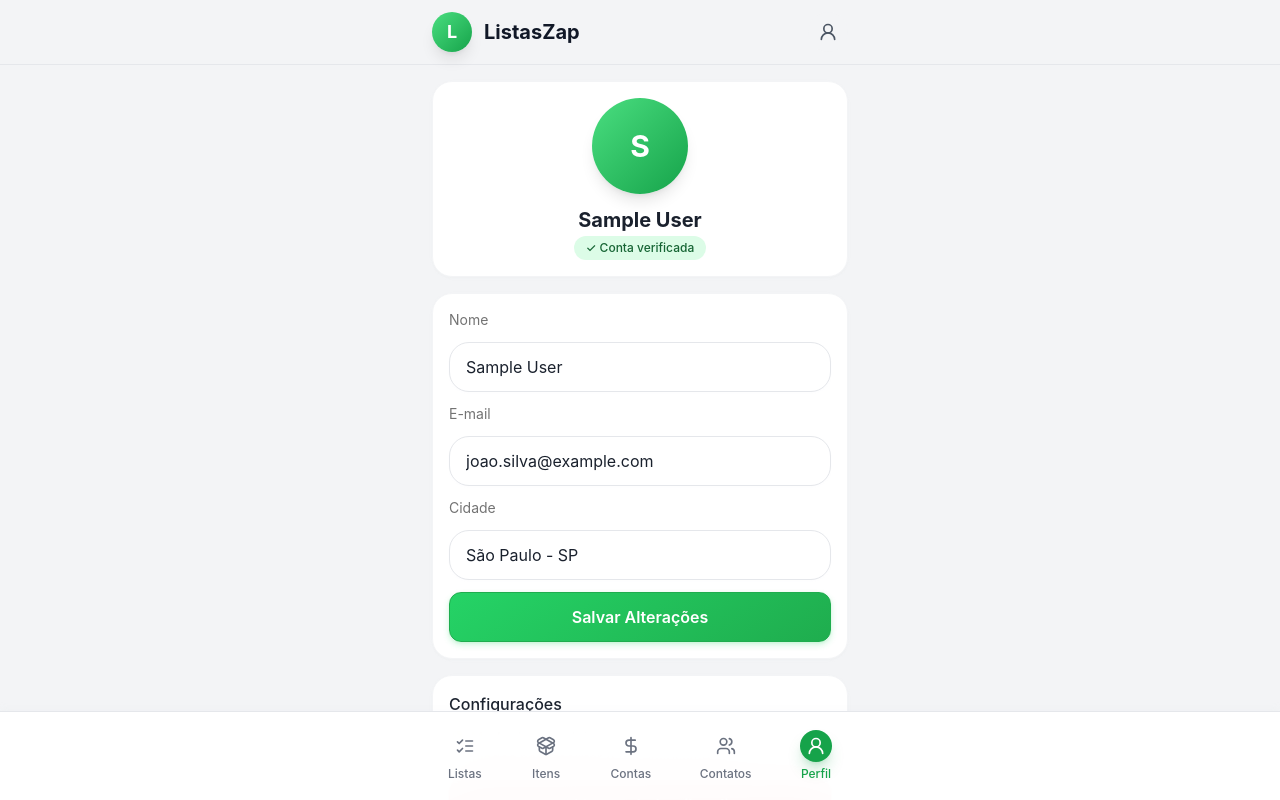
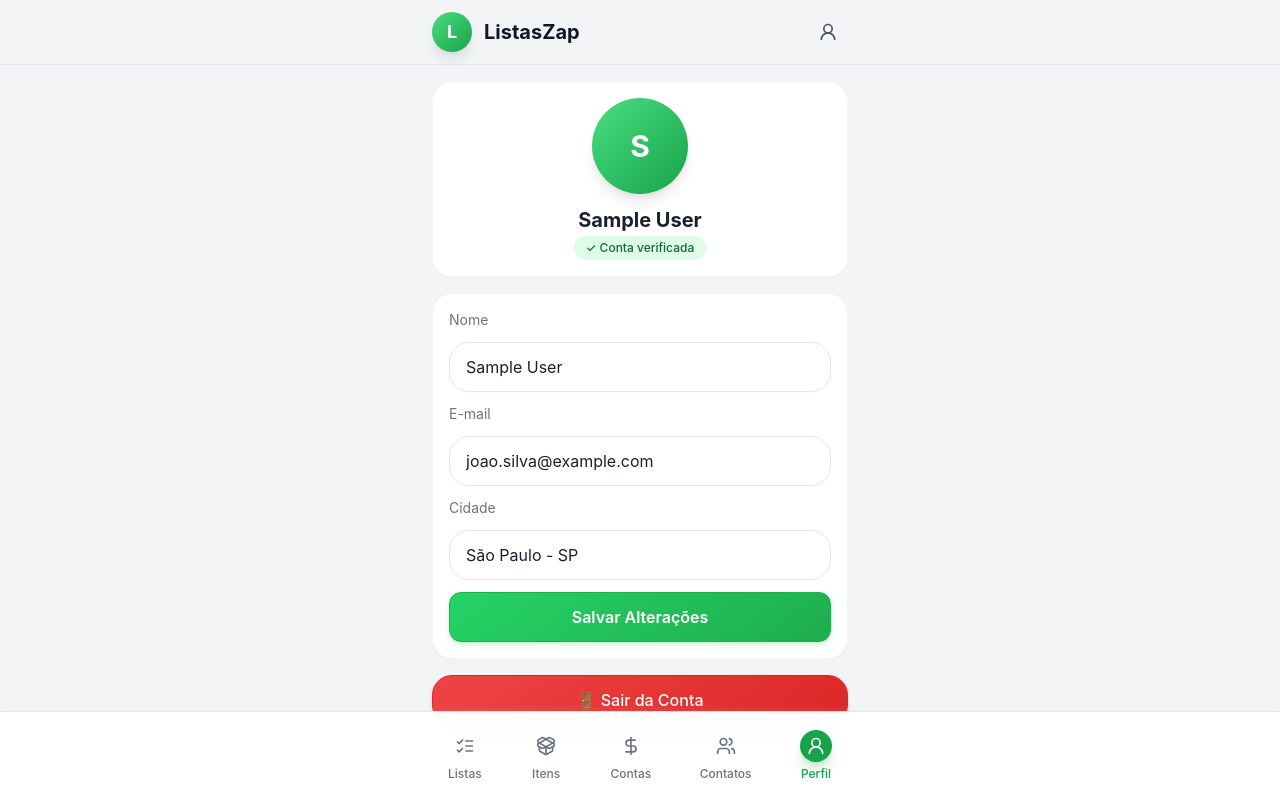
Before and after one commit to miguelmontezzo/listaszap, a React (Vite) app: page /perfil in a window 1280 px wide. Built offline with nearby package versions, Linux system fonts and the light colour scheme; sample sign-in values are in the browser's storage.

Commit message:
feat(profile): remove 'Limpar dados' and adjust 'Sair da Conta' button to avoid clipping

```diff
--- a/src/features/profile/ProfilePage.tsx
+++ b/src/features/profile/ProfilePage.tsx
@@ -34,26 +34,9 @@ export function ProfilePage(){
         <button className="btn w-full">Salvar Alterações</button>
       </div>
 
-      <div className="card space-y-3">
-        <div className="font-medium">Configurações</div>
-        <div className="text-sm text-neutral-600">
-          💡 <strong>Modo desenvolvimento:</strong> Todos os dados são simulados para facilitar o desenvolvimento
-        </div>
-        <button
-          className="btn btn-danger w-full"
-          onClick={() => {
-            if (confirm('Tem certeza que deseja limpar todos os dados locais? Esta ação não pode ser desfeita.')) {
-              storage.resetAll()
-              alert('Dados locais limpos. A página será recarregada.')
-              window.location.reload()
-            }
-          }}
-        >
-          🧹 Limpar dados (local)
-        </button>
-      </div>
+      {/* Removido botão de limpar dados conforme solicitado */}
 
-      <button className="btn btn-danger w-full" onClick={clear}>
+      <button className="btn btn-danger w-full" style={{ borderRadius: 20 }} onClick={clear}>
         🚪 Sair da Conta
       </button>
     </div>
```
